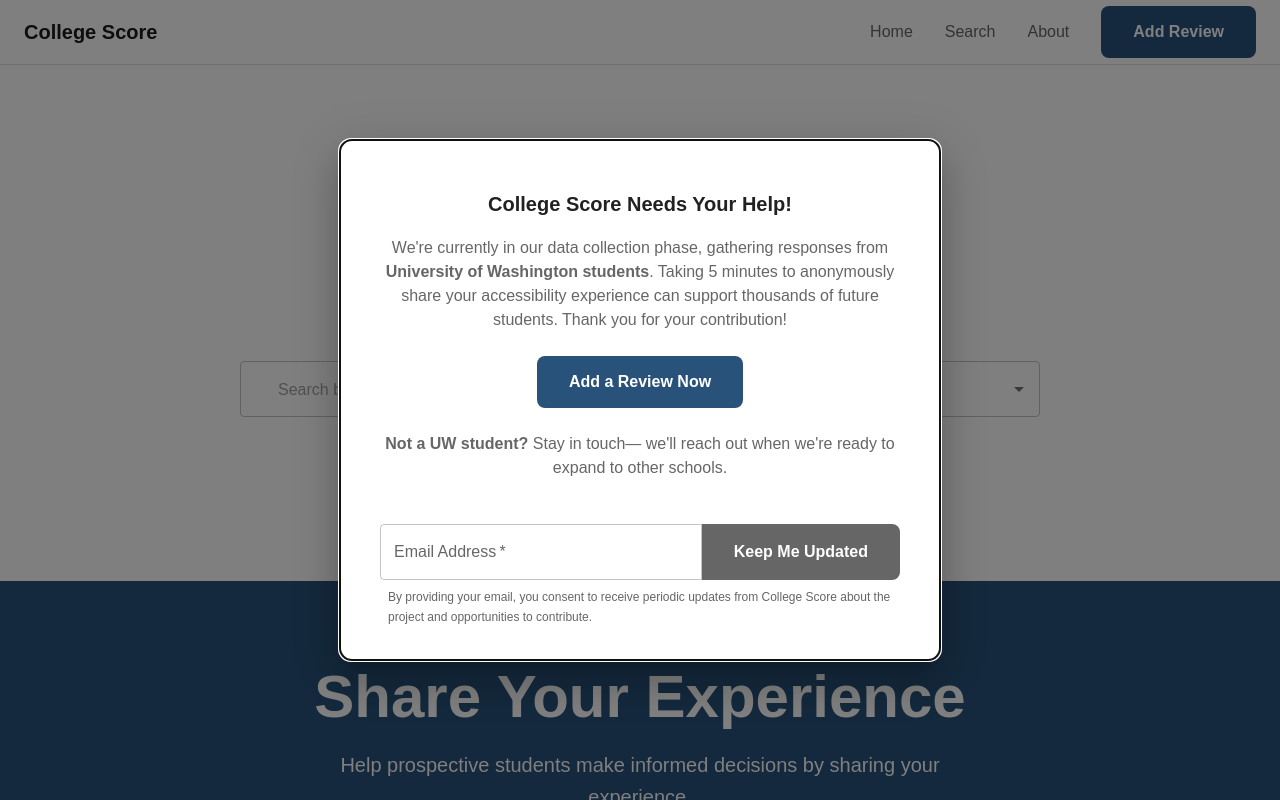
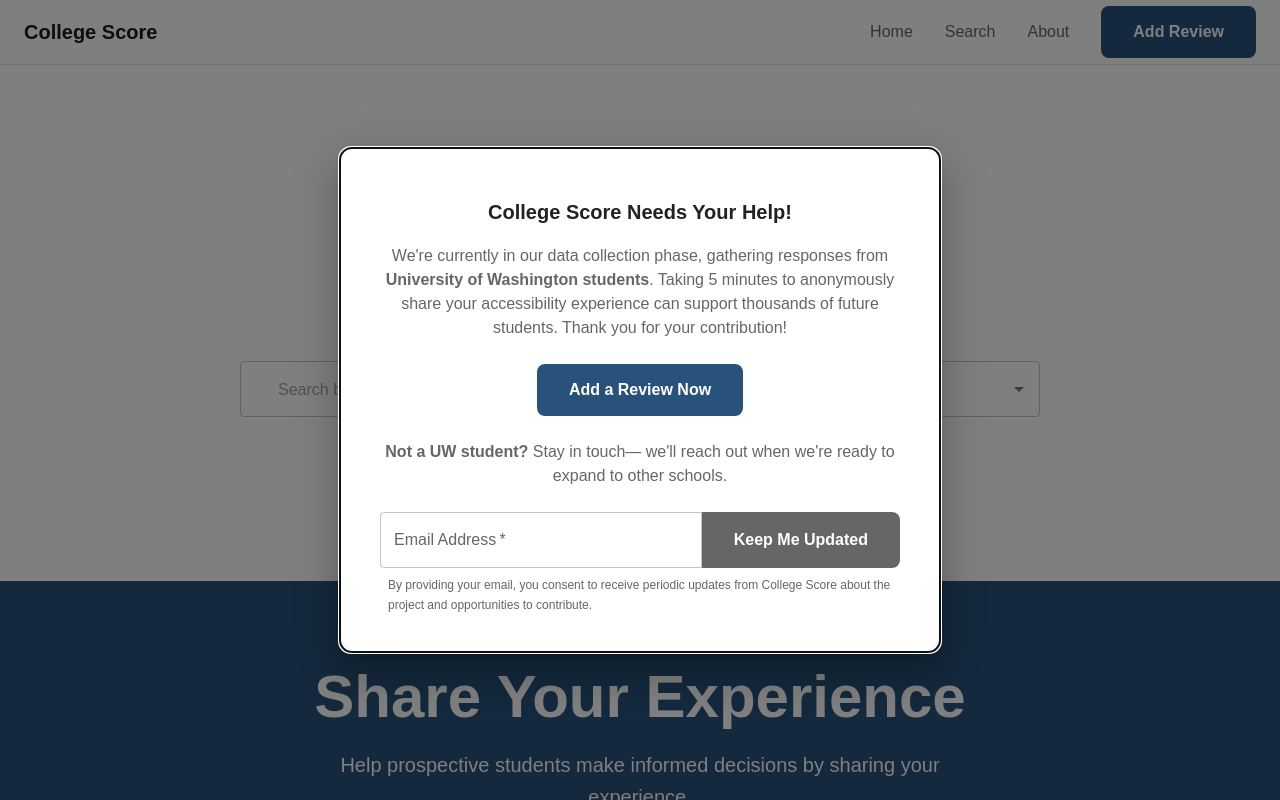
Before and after one commit to collegescore/frontend, a Next.js app: page / in a window 1280 px wide. Shown: the top 800 px of the page. Built offline with nearby package versions, Linux system fonts and the light colour scheme; some icons are missing; what @mui/material-nextjs would draw is missing.

Commit message:
move email inside stack

```diff
--- a/src/components/common/DataCollectionPopup.tsx
+++ b/src/components/common/DataCollectionPopup.tsx
@@ -28,7 +28,6 @@
       open={open}
       onClose={handleClose}
       title="College Score Needs Your Help!"
-      actions={<EmailSubscription buttonColor="grayscale" />}
     >
       <Stack spacing={3} alignItems="center" sx={{ textAlign: "center" }}>
         <Paragraph>
@@ -44,6 +43,9 @@
           <strong>Not a UW student?</strong> Stay in touch— we&apos;ll reach out
           when we&apos;re ready to expand to other schools.
         </Paragraph>
+
+        <EmailSubscription buttonColor="grayscale" />
+
       </Stack>
     </GenericPopup>
   );
```
